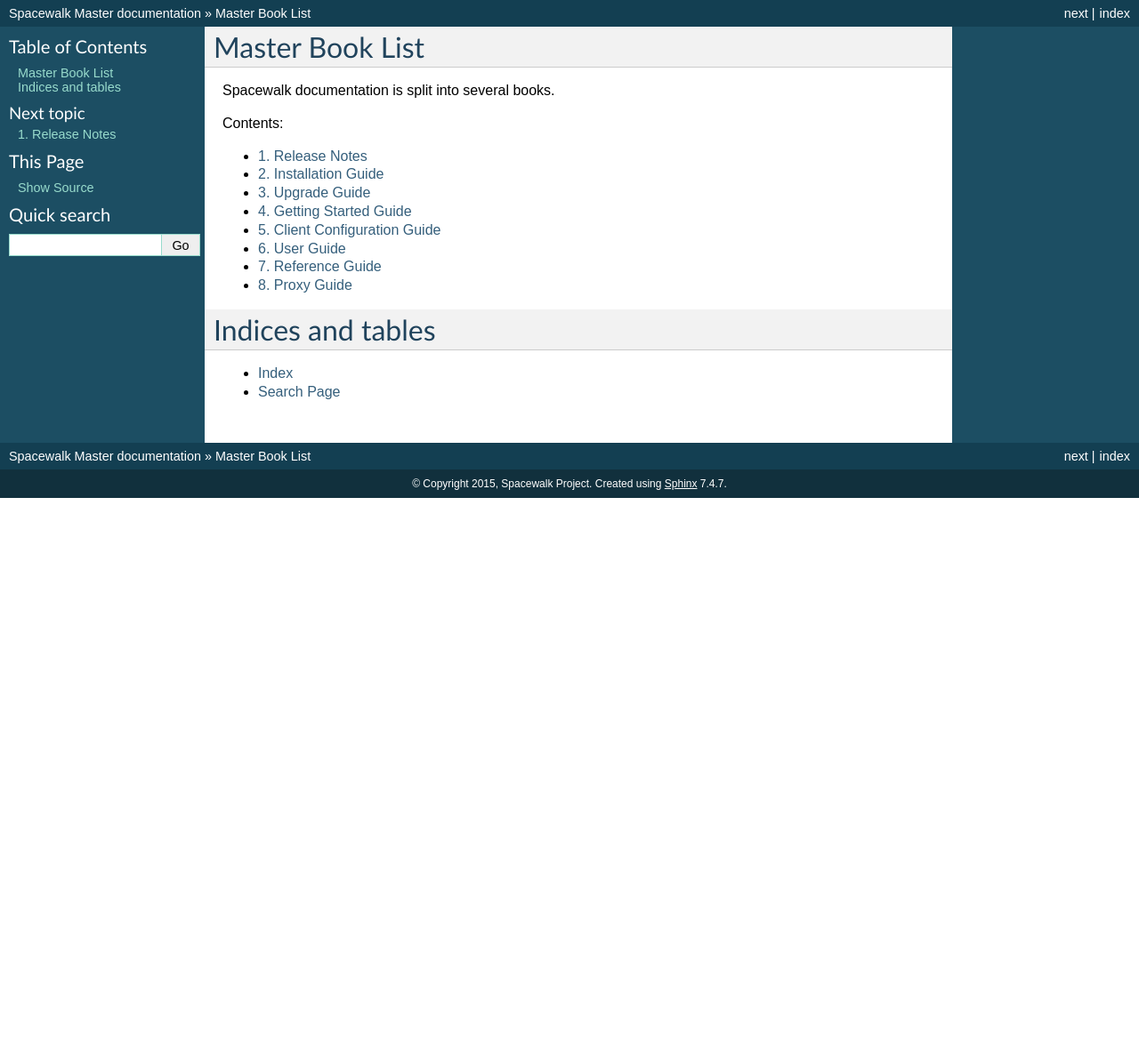
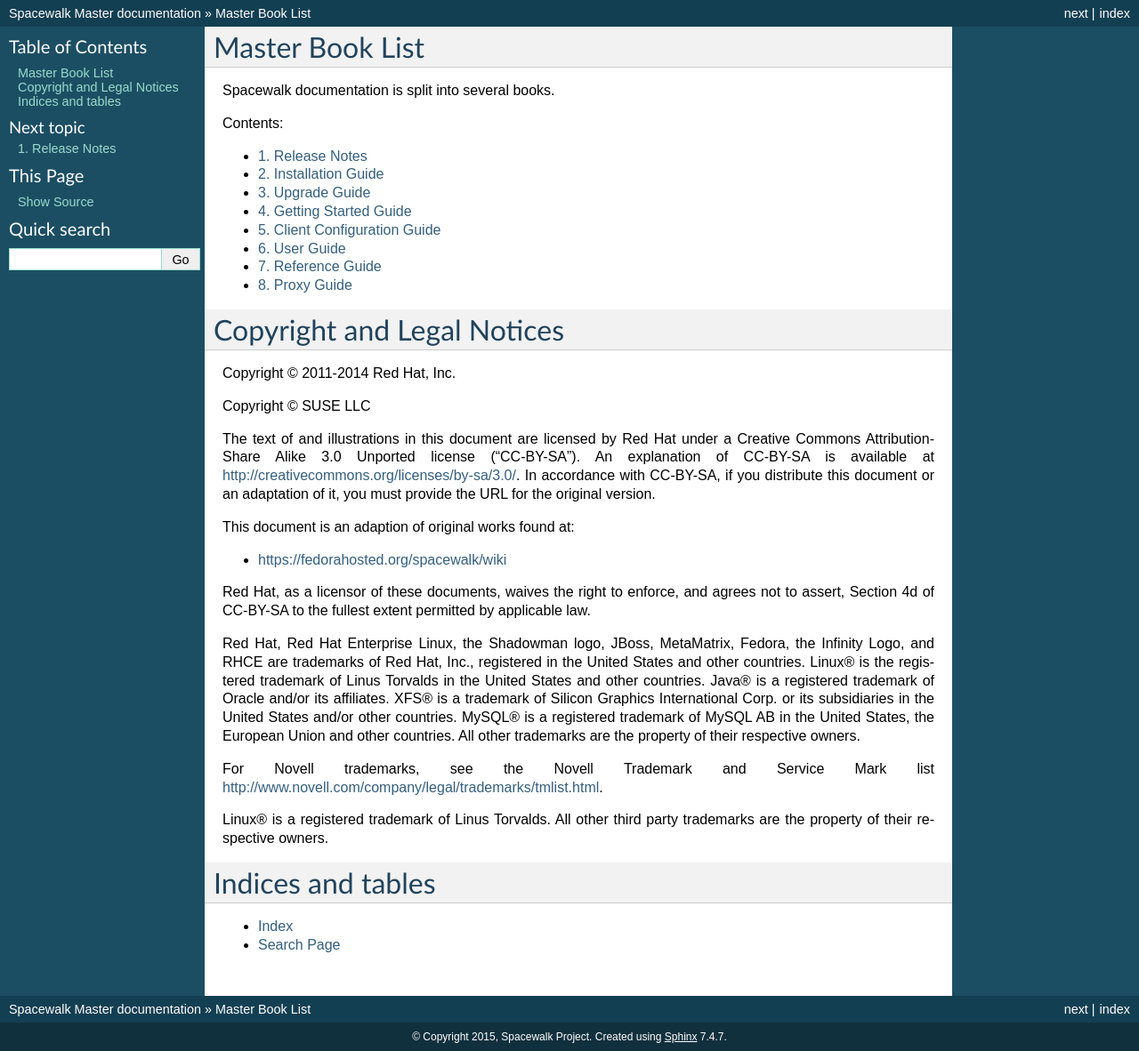
Before and after one commit to spacewalkproject/spacewalk-docs, a Sphinx documentation site: the page built from docs/source/index.rst, in a window 1280 px wide. Shown: the whole page at 89% size. Built offline with Sphinx 7.4.7, drawn with Linux system fonts in a browser that asks for light colours; before the commit the page ends 900 px from its top, so only the background shows below that.

Commit message:
Added a legal notice on the main index page.
Signed-off-by: Avi Miller <avi.miller@oracle.com>

```diff
--- a/docs/source/index.rst
+++ b/docs/source/index.rst
@@ -22,6 +22,27 @@ Contents:
    reference/index
    proxy/index
 
+Copyright and Legal Notices
+===========================
+
+Copyright © 2011-2014 Red Hat, Inc.
+
+Copyright © SUSE LLC
+
+The text of and illustrations in this document are licensed by Red Hat under a Creative Commons Attribution-Share Alike 3.0 Unported license ("CC-BY-SA"). An explanation of CC-BY-SA is available at http://creativecommons.org/licenses/by-sa/3.0/. In accordance with CC-BY-SA, if you distribute this document or an adaptation of it, you must provide the URL for the original version.
+
+This document is an adaption of original works found at:
+
+* https://fedorahosted.org/spacewalk/wiki
+
+Red Hat, as a licensor of these documents, waives the right to enforce, and agrees not to assert, Section 4d of CC-BY-SA to the fullest extent permitted by applicable law.
+
+Red Hat, Red Hat Enterprise Linux, the Shadowman logo, JBoss, MetaMatrix, Fedora, the Infinity Logo, and RHCE are trademarks of Red Hat, Inc., registered in the United States and other countries. Linux® is the registered trademark of Linus Torvalds in the United States and other countries. Java® is a registered trademark of Oracle and/or its affiliates. XFS® is a trademark of Silicon Graphics International Corp. or its subsidiaries in the United States and/or other countries. MySQL® is a registered trademark of MySQL AB in the United States, the European Union and other countries. All other trademarks are the property of their respective owners.
+
+For Novell trademarks, see the Novell Trademark and Service Mark list http://www.novell.com/company/legal/trademarks/tmlist.html.
+
+Linux® is a registered trademark of Linus Torvalds. All other third party trademarks are the property of their respective owners.
+
 
 Indices and tables
 ==================
```
